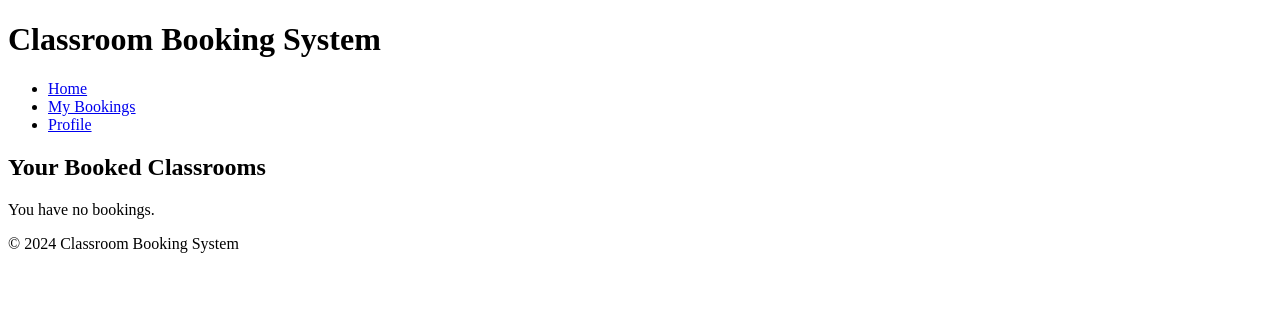
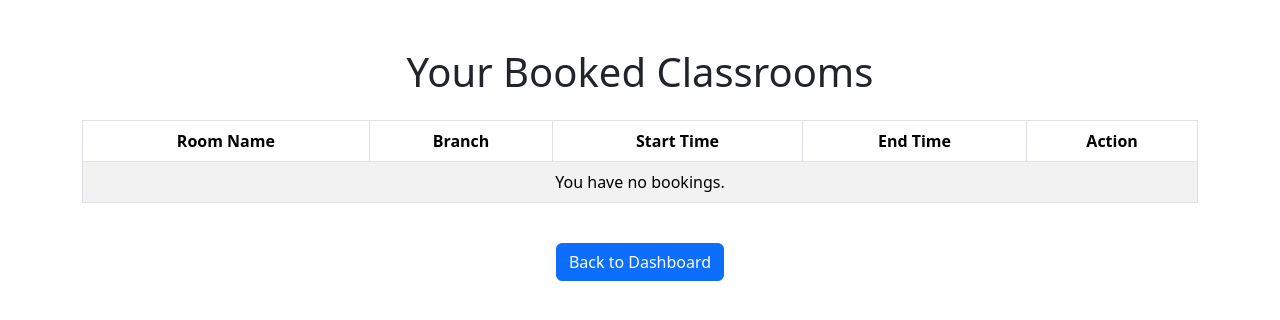
Before and after one commit to deepikasingh007/Online-Classroom-booking-System, a Flask app: page /my_bookings in a window 1280 px wide. Shown: the top 320 px of the page. Run offline with Flask 3, Linux system fonts and the light colour scheme; the visitor is signed in with stand-in values (Sample User, id 1); data that the repository does not hold is empty; some libraries are stand-ins or nearby versions.

Commit message:
beautified my_bookings.html

```diff
--- a/templates/my_bookings.html
+++ b/templates/my_bookings.html
@@ -1,9 +1,37 @@
-{% extends 'base.html' %}
+<!DOCTYPE html>
+<html lang="en">
+<head>
+    <meta charset="UTF-8">
+    <meta name="viewport" content="width=device-width, initial-scale=1.0">
+    <title>View Bookings</title>
+    <!-- Include Bootstrap CSS -->
+    <link href="https://cdn.jsdelivr.net/npm/bootstrap@5.3.0-alpha1/dist/css/bootstrap.min.css" rel="stylesheet">
+    <style>
+        /* Custom Styling for Table */
+        .table th, .table td {
+            text-align: center;
+            vertical-align: middle;
+        }
+        .table thead {
+            background-color: #343a40;
+            color: white;
+        }
+        .table-hover tbody tr:hover {
+            background-color: #f8f9fa;
+        }
+        .btn-danger {
+            background-color: #dc3545;
+            border-color: #dc3545;
+        }
+    </style>
+</head>
+<body>
+    <div class="container mt-5">
+        <h1 class="text-center mb-4">Your Booked Classrooms</h1>
 
-{% block content %}
-    <h2>Your Booked Classrooms</h2>
-    {% if bookings %}
-        <table class="table table-bordered">
+        <!-- Table to Display Bookings -->
+        <div class="table-responsive">
+            <table class="table table-bordered table-striped table-hover">
                 <thead>
                     <tr>
                         <th scope="col">Room Name</th>
@@ -14,22 +42,36 @@
                     </tr>
                 </thead>
                 <tbody>
+                    {% if bookings %}
                         {% for booking in bookings %}
                         <tr>
-                        <td>{{ booking.classroom_name }}</td>  <!-- Assuming you have a 'classroom_name' field -->
+                            <td>{{ booking.room_name }}</td>  <!-- Room Name from classrooms table -->
                             <td>{{ booking.branch }}</td>
-                        <td>{{ booking.start_time.strftime('%Y-%m-%d %H:%M') if booking.start_time else 'N/A' }}</td>  <!-- Handle None values -->
-                        <td>{{ booking.end_time.strftime('%Y-%m-%d %H:%M') if booking.end_time else 'N/A' }}</td>  <!-- Handle None values -->
+                            <td>{{ booking.start_time.strftime('%Y-%m-%d %H:%M') if booking.start_time else 'N/A' }}</td>
+                            <td>{{ booking.end_time.strftime('%Y-%m-%d %H:%M') if booking.end_time else 'N/A' }}</td>
                             <td>
                                 <form action="{{ url_for('cancel_booking', booking_id=booking.id) }}" method="POST">
-                                <button type="submit" class="btn btn-danger" aria-label="Cancel Booking for {{ booking.classroom_name }}">Cancel Booking</button>
+                                    <button type="submit" class="btn btn-danger" aria-label="Cancel Booking for {{ booking.room_name }}">Cancel Booking</button>
                                 </form>
                             </td>
                         </tr>
                         {% endfor %}
+                    {% else %}
+                        <tr>
+                            <td colspan="5" class="text-center">You have no bookings.</td>
+                        </tr>
+                    {% endif %}
                 </tbody>
             </table>
-    {% else %}
-        <p>You have no bookings.</p>
-    {% endif %}
-{% endblock %}
+        </div>
+
+        <!-- Back to Dashboard Button -->
+        <div class="text-center mt-4">
+            <a href="{{ url_for('dashboard') }}" class="btn btn-primary" aria-label="Back to Dashboard">Back to Dashboard</a>
+        </div>
+    </div>
+
+    <!-- Include Bootstrap JavaScript (Optional) -->
+    <script src="https://cdn.jsdelivr.net/npm/bootstrap@5.3.0-alpha1/dist/js/bootstrap.bundle.min.js"></script>
+</body>
+</html>
```
Lines whose indentation alone changed are shown as unchanged.
